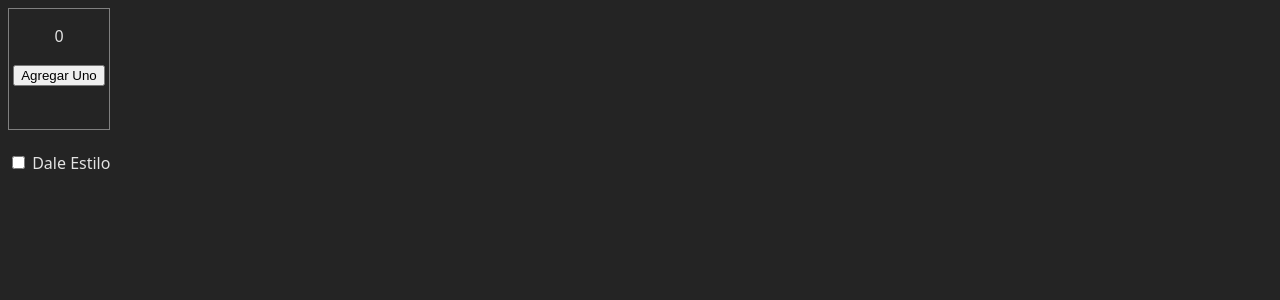
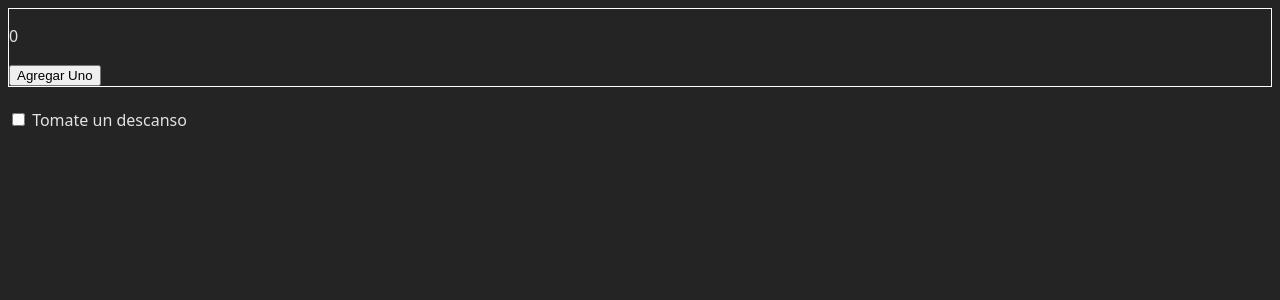
Before and after one commit to bryan-ignacio/react_v19.1, a React (Vite) app in the folder 03-gestion-estado/: page / in a window 1280 px wide. Shown: the top 300 px of the page. Built offline with nearby package versions, Linux system fonts and the light colour scheme.

Commit message:
diferentes componentes

```diff
--- /dev/null
+++ b/03-gestion-estado/src/components/04-preservar-reiniciar-estado/05-diferentes-componentes-misma-posicion.jsx
@@ -0,0 +1,56 @@
+import { useState } from "react";
+
+/*
+Diferentes Componentes en la misma posicion reinician el estado:
+En este ejemplo al marcar la casilla de verificacion se sustituye
+El Componente Counter por un parrafo <p></p>
+ */
+export default function App() {
+  const [check, setCheck] = useState(false);
+
+  function handleChageCheck(e) {
+    setCheck(e.target.checked);
+  }
+
+  if (check) {
+    return (
+      <>
+        <p>Nos Vemos luego!</p>
+        <br />
+        <label>
+          <input type="checkbox" onChange={handleChageCheck} /> Tomate un
+          descanso
+        </label>
+      </>
+    );
+  } else {
+    return (
+      <>
+        <div>
+          <Counter />
+          <br />
+          <label>
+            <input type="checkbox" onChange={handleChageCheck} /> Tomate un
+            descanso
+          </label>
+        </div>
+      </>
+    );
+  }
+}
+
+function Counter() {
+  const [count, setCount] = useState(0);
+
+  function handleClick() {
+    setCount(count + 1);
+  }
+  return (
+    <>
+      <div style={{ border: "1px solid white" }}>
+        <p>{count}</p>
+        <button onClick={handleClick}>Agregar Uno</button>
+      </div>
+    </>
+  );
+}
--- a/03-gestion-estado/src/main.jsx
+++ b/03-gestion-estado/src/main.jsx
@@ -1,7 +1,8 @@
 import { StrictMode } from "react";
 import { createRoot } from "react-dom/client";
 import "./index.css";
-import App from "./components/04-preservar-reiniciar-estado/03-preservar-estado";
+
+import App from "./components/04-preservar-reiniciar-estado/05-diferentes-componentes-misma-posicion";
 
 createRoot(document.getElementById("root")).render(
   <StrictMode>
```
